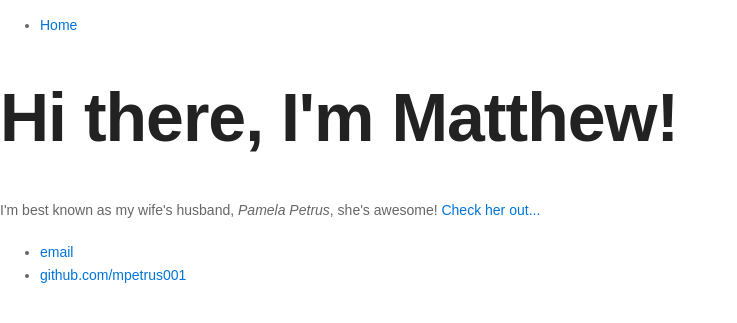
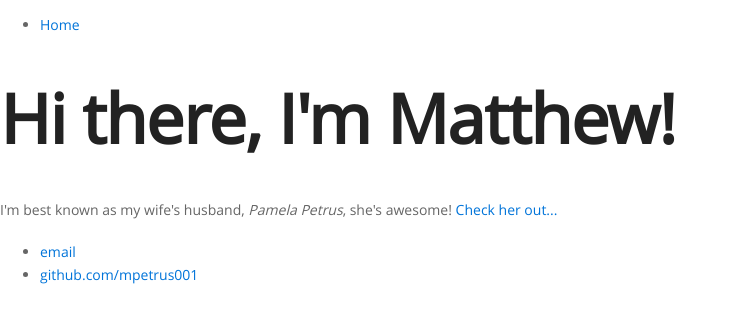
Before and after one commit to mpetrus001/mpetrus001.github.io, a Jekyll site: the page built from index.html, in a window 1280 px wide. Shown: the top 323 px of the page, without its empty margins (0-737 px from the left). Built offline with Jekyll 4.4.1, drawn with Linux system fonts in a browser that asks for light colours.

Commit message:
Update _body-element.sass
Changed default font

```diff
--- a/css/2-base/_body-element.sass
+++ b/css/2-base/_body-element.sass
@@ -2,7 +2,7 @@ body
   background-color: white
   font-size: 14px
   line-height: 1.6
-  font-family: 'Fira Sans', sans-serif
+  font-family: 'Open Sans', sans-serif
   color: #666
   -webkit-font-smoothing: antialiased
   -webkit-text-size-adjust: 100%
```
